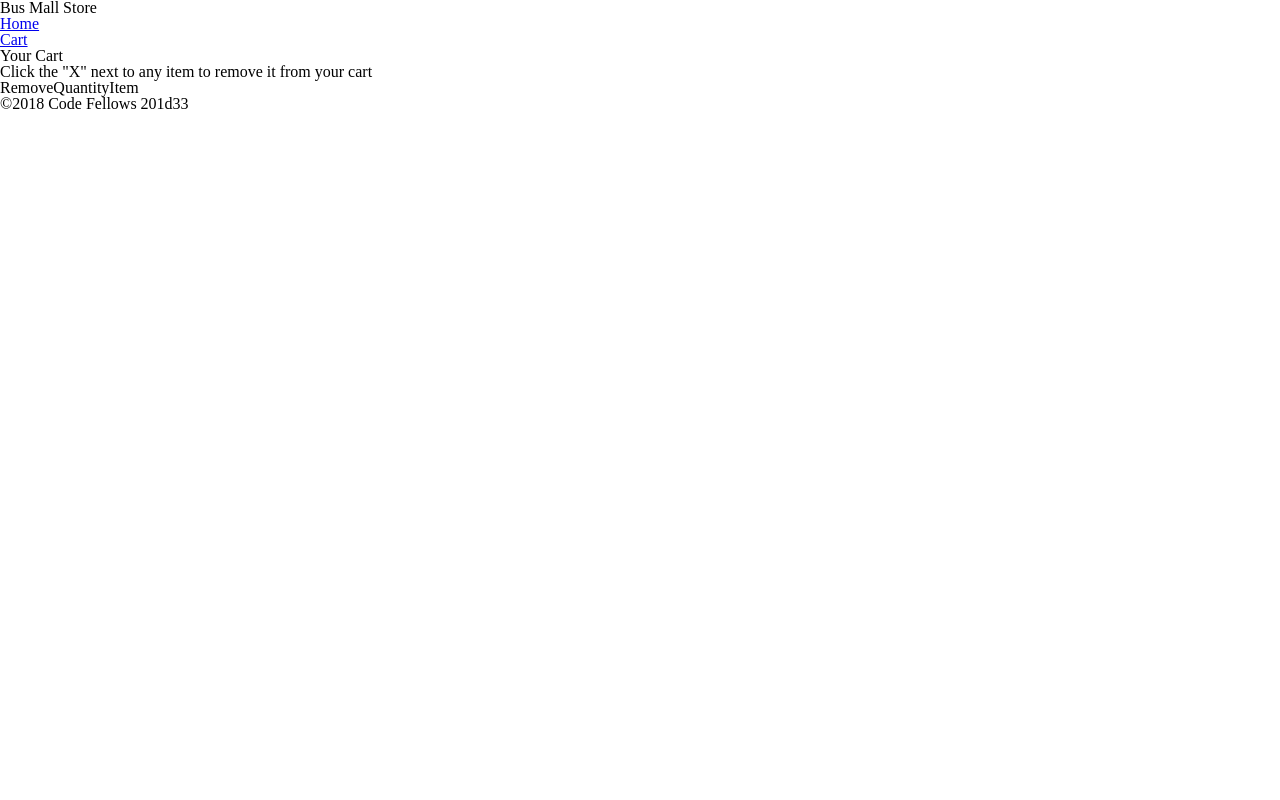
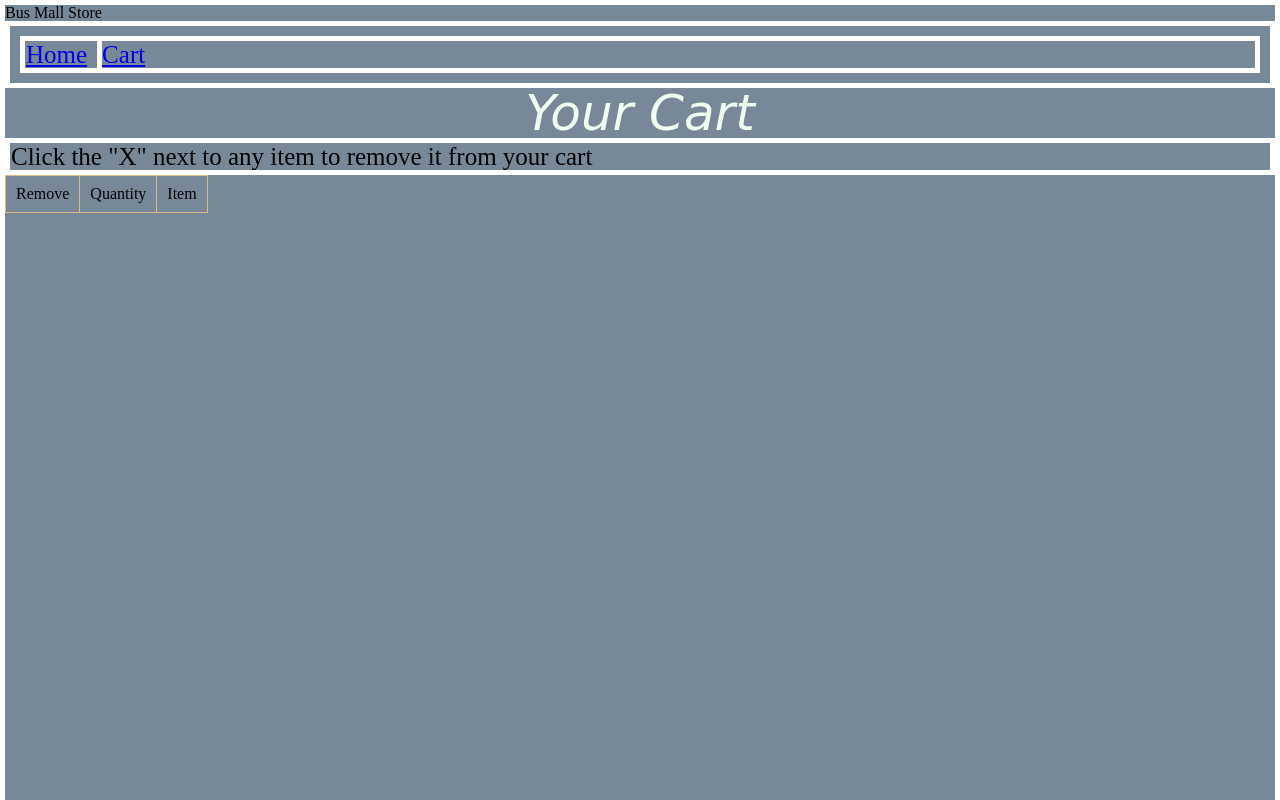
Before and after one commit to Clownvin-cr-deltav-201d4/lab-14, a plain HTML site: page cart.html in a window 1280 px wide. Shown: the top 800 px of the page. Drawn offline with Linux system fonts and the light colour scheme.

Commit message:
lab 14 css shit

```diff
--- a/cart.html
+++ b/cart.html
@@ -13,8 +13,8 @@
         <h1>Bus Mall Store</h1>
         <nav>
             <ul>
-                <li><a href="index.html">Home</a></li>
-                <li><a href="cart.html">Cart</a><span id="itemCount"></span></li>
+                <li id='index'><a href="index.html">Home</a></li>
+                <li id='cart'><a href="cart.html">Cart</a><span id="itemCount"></span></li>
             </ul>
         </nav>
     </header>
@@ -24,7 +24,7 @@
       <section class="deck col-1">
         <div class="card">
           <header>
-            <h1>Your Cart</h1>
+            <h1 id='cart'>Your Cart</h1>
           </header>
           <div class="copy">
               <ol>
--- a/css/style.css
+++ b/css/style.css
@@ -1 +1,68 @@
 /* TODO: Make it awesome */
+body{
+    background-color:lightslategray;
+    color: black;
+    border:solid white 5px;
+}
+nav{
+    padding:10px;
+    border:solid white 5px;
+}
+li#index{
+    float:left;
+    padding-right:10px
+
+}
+h1#derp{
+    padding:10px;
+    font-size: 50px;
+    font-family: cursive;
+    color: lightgreen;
+    border:solid white 5px;
+    text-align: center;
+}
+li{
+    font-size:25px;
+    padding:1px;
+    border:solid white 5px;
+
+}
+legend{
+    text-align: center;
+    font-size:20px;
+    color:honeydew
+
+}
+fieldset{
+    text-align: center;
+    font-size: 20px;
+
+}
+footer{
+    text-align:center;
+    margin-top:100%
+}
+h1#cart{
+    text-align:center;
+    font-size:50px;
+    color:honeydew;
+    font-family: cursive;
+    font-style: italic;
+
+
+}
+th{
+    border:1px solid burlywood;
+    margin:10px;
+    padding:10px
+}
+tr{
+    border:1px solid burlywood;
+    margin:10px;
+    padding:10px
+}
+tbody{
+    border:1px solid burlywood;
+    margin:10px;
+    padding:10px
+}
```
Also changed, not shown: index.html (+3 -3 lines).
